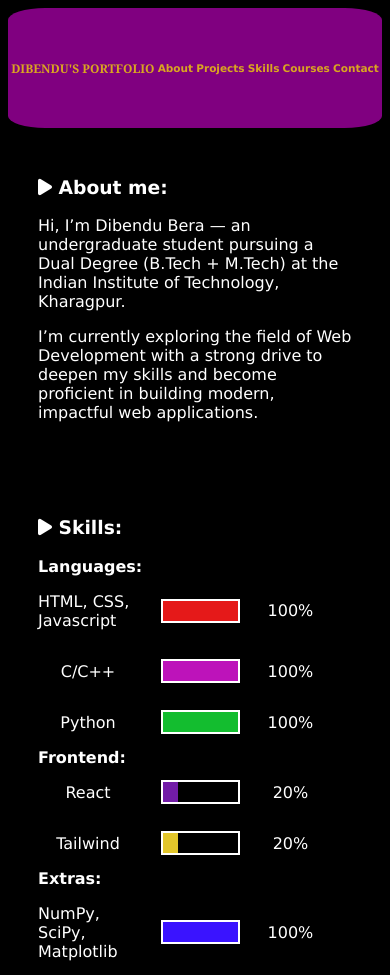
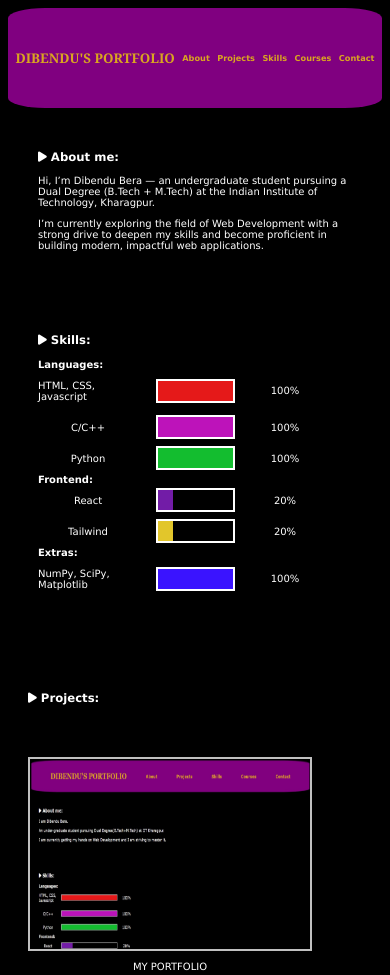
Before and after one commit to Dibendu-Bera/My-portfolio, a plain HTML site: page index.html in a window 390 px wide. Shown: the top 975 px of the page. Drawn offline with Linux system fonts and the light colour scheme.

Commit message:
Mobile responsiveness significantly improved

```diff
--- a/styles.css
+++ b/styles.css
@@ -97,14 +97,14 @@ header a:hover
         --imght: 110px;
         --imgwd: 180px;
     } */
-    #id2
+    /* #id2
     {
         display: flex;
         flex-direction: column;
         justify-content:start;
         align-items: start;
         padding: 40px;
-    }
+    } */
 }
 
 @media (max-width: 680px) and (min-width: 560px)
@@ -163,13 +163,21 @@ header a:hover
 
 @media (max-width: 465px)
 {
-    header a
+    #id1, #id2, #id3, #id4, #id5, #id6, #a2 p, input, textarea
     {
-        font-size:xx-small;
+        font-size: smaller;
     }
     header
     {
-        font-size: 6px;
+        height:100px;
+    }
+    header a
+    {
+        font-size: 7.5px;
+    }
+    header h1
+    {
+        font-size:medium;
     }
     html
     {
@@ -192,6 +200,31 @@ header a:hover
     {
         font-size: x-small;
     } */
+}
+
+@media (max-width: 420px)
+{
+    #id1, #id2, #id3, #id4, #id5, #id6, #a2 p, input, textarea
+    {
+        font-size: x-small;
+    }
+    header
+    {
+        height:100px;
+    }
+    header a
+    {
+        font-size: 7px;
+    }
+    header h1
+    {
+        font-size:smaller;
+    }
+    html
+    {
+        --projbtnht: 4px;
+        --projbtnwd: 100px;
+    }
 }
 
 #id1
```
